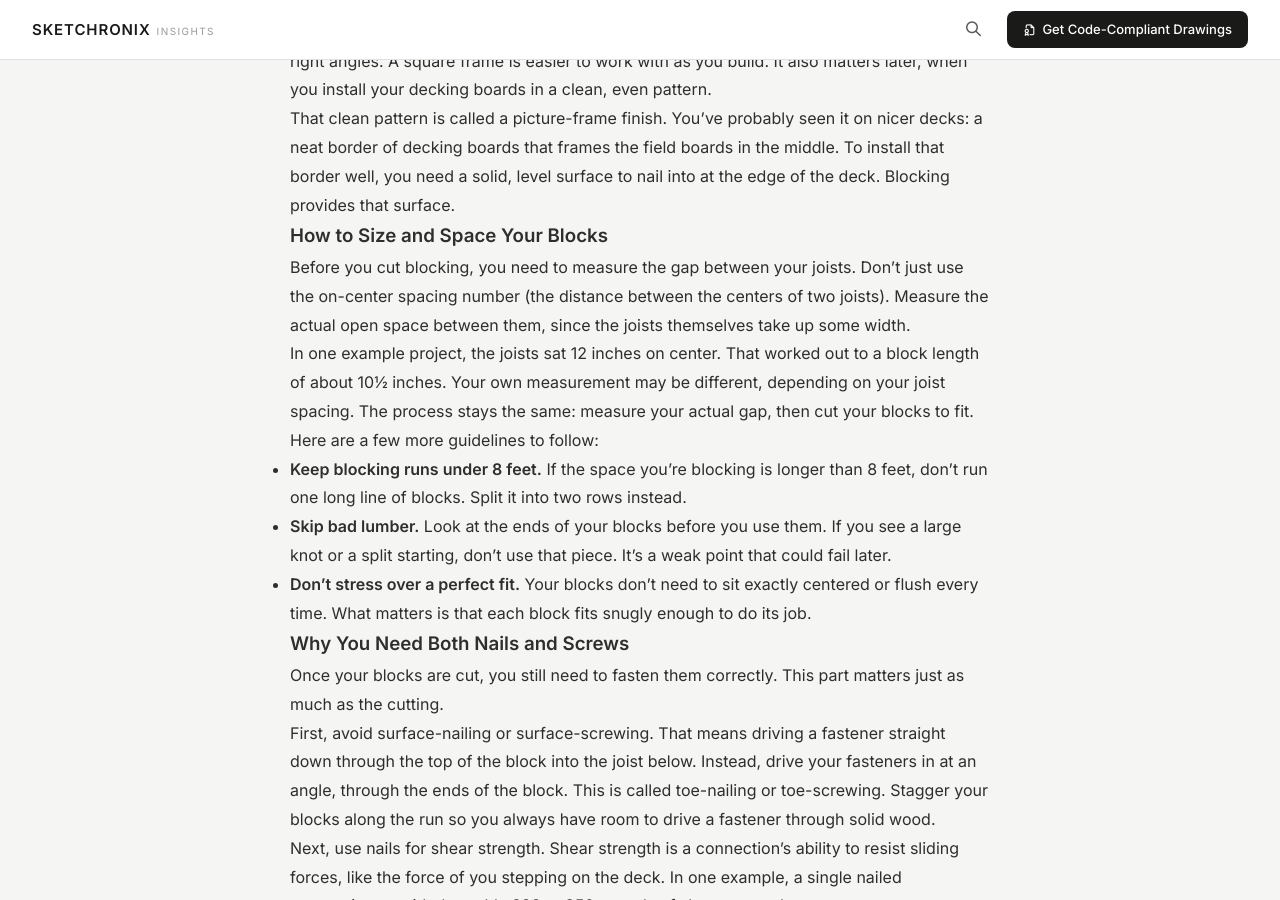
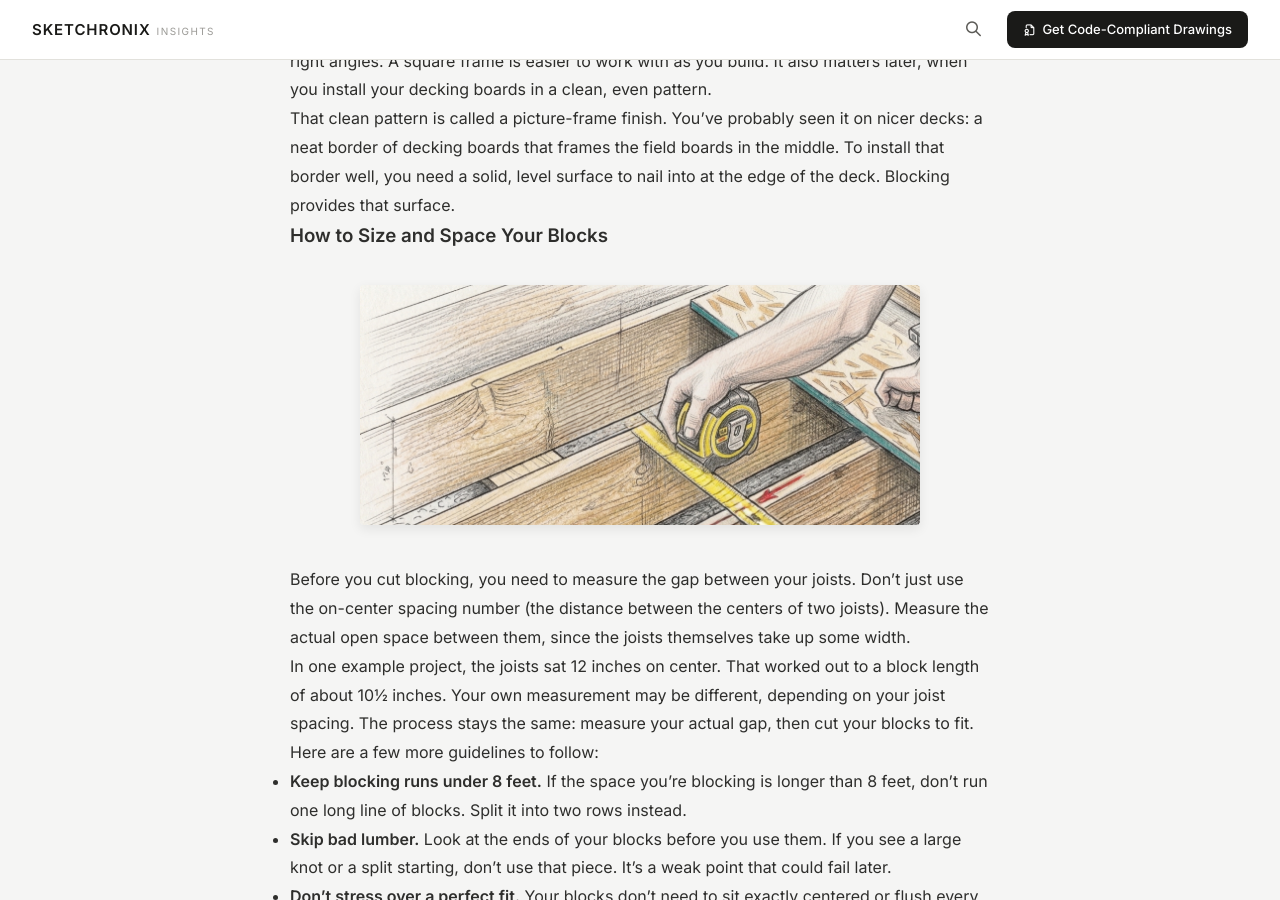
Before and after one commit to sketchronixx/blog, a Jekyll site: the page built from _posts/2026-07-10-deck-blocking-system-professional-strength-v2.md, in a window 1280 px wide and 900 px high, scrolled down 1734 px. Built offline with Jekyll 4.4.1, drawn with Linux system fonts in a browser that asks for light colours.

Commit message:
Update 2026-07-10-deck-blocking-system-professional-strength-v2.md

```diff
--- a/_posts/2026-07-10-deck-blocking-system-professional-strength-v2.md
+++ b/_posts/2026-07-10-deck-blocking-system-professional-strength-v2.md
@@ -31,7 +31,9 @@ Blocking does two important jobs.
 That clean pattern is called a picture-frame finish. You've probably seen it on nicer decks: a neat border of decking boards that frames the field boards in the middle. To install that border well, you need a solid, level surface to nail into at the edge of the deck. Blocking provides that surface.
 
 ### How to Size and Space Your Blocks
-
+<div style="text-align: center; margin: 2rem 0;">
+  <img src="/assets/images/measuring-between-joists-to-install-blocking.png" alt="Deck ledger board flashing and structural framing connection diagram" style="max-width: 80%; height: auto; border-radius: 4px; box-shadow: 0 4px 12px rgba(0,0,0,0.08);">
+</div>
 Before you cut blocking, you need to measure the gap between your joists. Don't just use the on-center spacing number (the distance between the centers of two joists). Measure the actual open space between them, since the joists themselves take up some width.
 
 In one example project, the joists sat 12 inches on center. That worked out to a block length of about 10½ inches. Your own measurement may be different, depending on your joist spacing. The process stays the same: measure your actual gap, then cut your blocks to fit.
```
